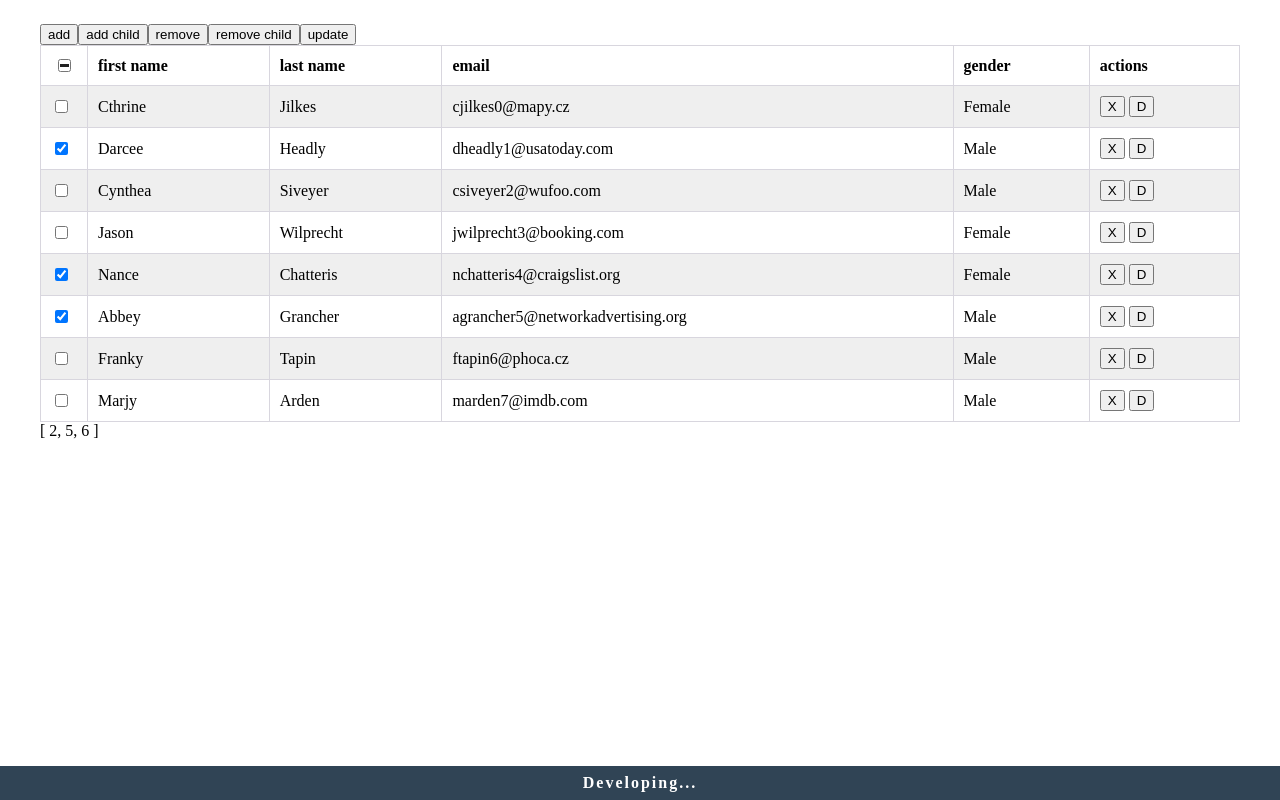
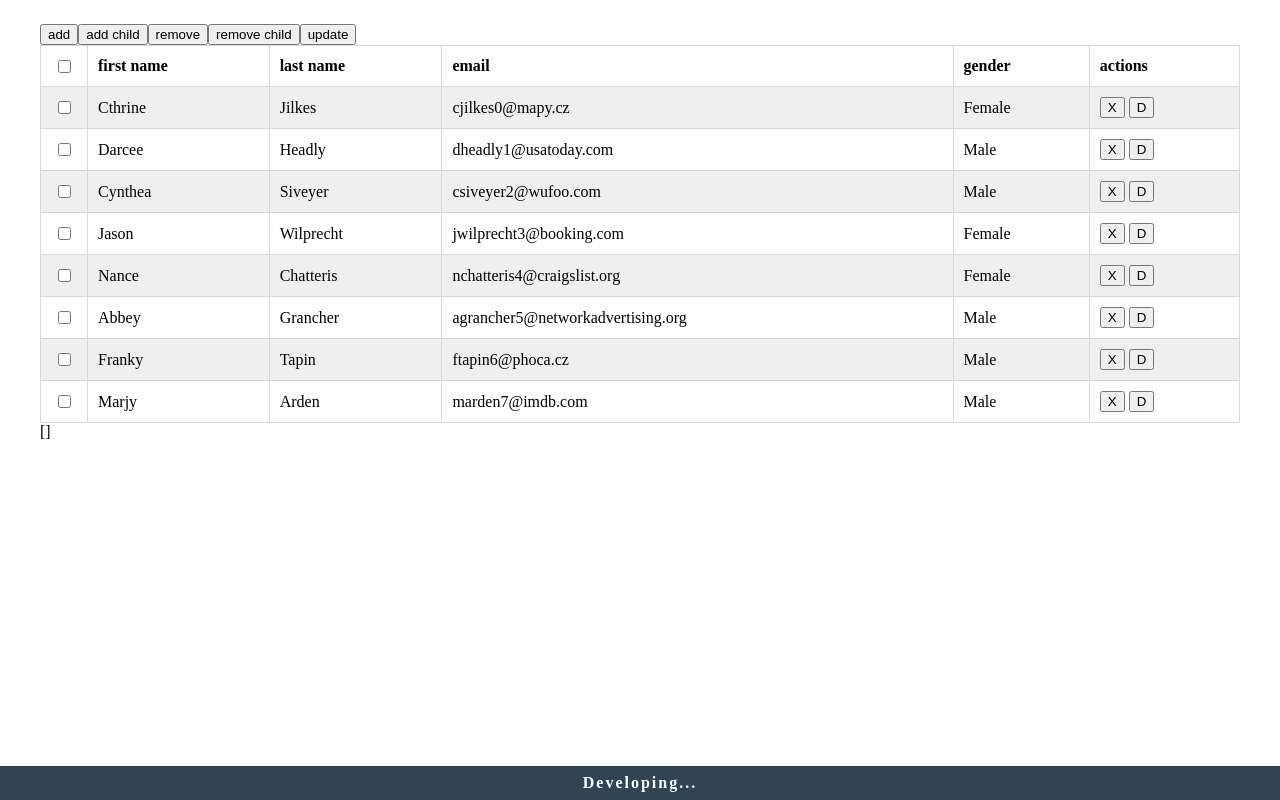
Before and after one commit to Abdulaziz5h/a-v-datatable, a Vue app: page / in a window 1280 px wide. Built offline with nearby package versions, Linux system fonts and the light colour scheme.

Commit message:
fix isEqual importation

```diff
--- a/src/App.vue
+++ b/src/App.vue
@@ -12,9 +12,9 @@
                 :items="items"
                 classes="borderd cell-borderd striped"
                 :selectOptions="selectOptions"
-                :reduce="item => item.id"
                 v-model="selected"
             >
+                <!-- :reduce="item => item.id" -->
                 <!-- :headerOptions="headerOptions"
                 :collapseOptoins="collapseOptoins"
                 ref="table"
@@ -72,7 +72,7 @@ export default {
                 label: "cars",
                 headers: subHeaders
             },
-            selected: [2, 5, 6],
+            selected: [],
             // selected: [
             //     {
             //         id: 8,
--- a/src/a-v-datatable/a-v-datatable-components/a-v-datatable-body-row.vue
+++ b/src/a-v-datatable/a-v-datatable-components/a-v-datatable-body-row.vue
@@ -10,11 +10,13 @@
             class="selection"
         >
             <slot name="body-select-input">
-                <input
-                    type="checkbox"
-                    v-model="row[selectOptions.label]"
-                    @input="selectRow(row, $event)"
-                />
+                <div class="selection-container">
+                    <input
+                        type="checkbox"
+                        v-model="row[selectOptions.label]"
+                        @input="selectRow(row, $event)"
+                    />
+                </div>
             </slot>
         </td>
         <slot
--- a/src/a-v-datatable/a-v-datatable-components/a-v-datatable-header-row.vue
+++ b/src/a-v-datatable/a-v-datatable-components/a-v-datatable-header-row.vue
@@ -62,13 +62,14 @@ export default {
 .checkbox-container {
     position: relative;
     width: 26px;
+    height: 20px;
     margin: auto;
     display: flex;
     justify-content: center;
     align-items: center;
     .bar {
         position: absolute;
-        top: 8px;
+        top: 9px;
         left: 9px;
         width: 9px;
         height: 3px;
--- a/src/assets/_table.scss
+++ b/src/assets/_table.scss
@@ -28,6 +28,14 @@
             }
             .selection {
                 width: 26px;
+                .selection-container {
+                    width: 26px;
+                    height: 20px;
+                    margin: auto;
+                    display: flex;
+                    justify-content: center;
+                    align-items: center;
+                }
             }
             .colapse-icon {
                 width: 26px;
--- a/vue.config.js
+++ b/vue.config.js
@@ -12,9 +12,9 @@ module.exports = {
             path: path.resolve(__dirname, "dist")
         }
     },
-    // chainWebpack: config => {
-    //     config.entryPoints.delete("app");
-    //     config.entry("main").clear();
-    //     config.entry("main").add("./src/install.js");
-    // }
+    chainWebpack: config => {
+        config.entryPoints.delete("app");
+        config.entry("main").clear();
+        config.entry("main").add("./src/install.js");
+    }
 };
```
Also changed, not shown: src/a-v-datatable/a-v-datatable.vue (+1 -21 lines), 1 other file (tests, documents, lock files or other folders).
